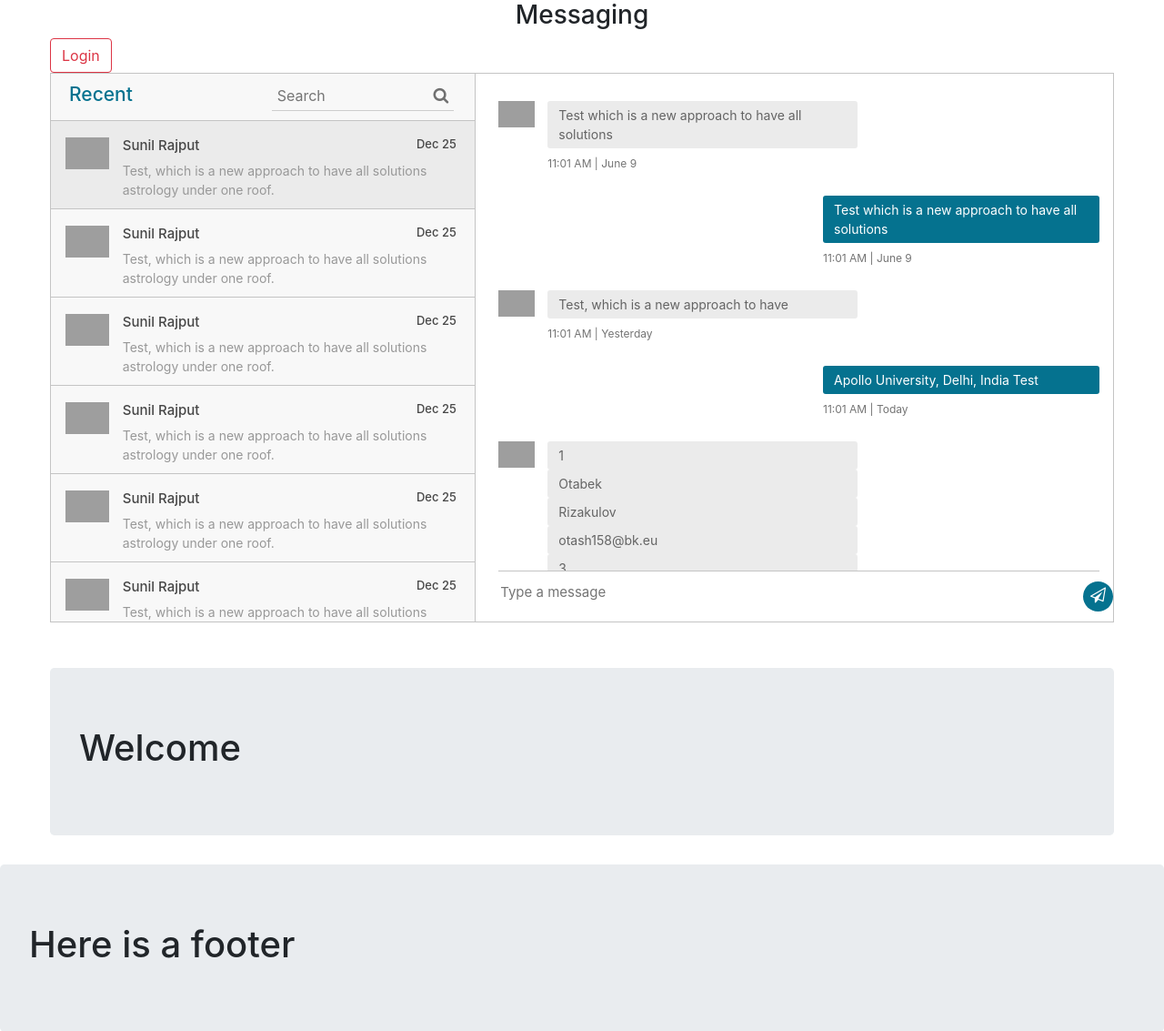
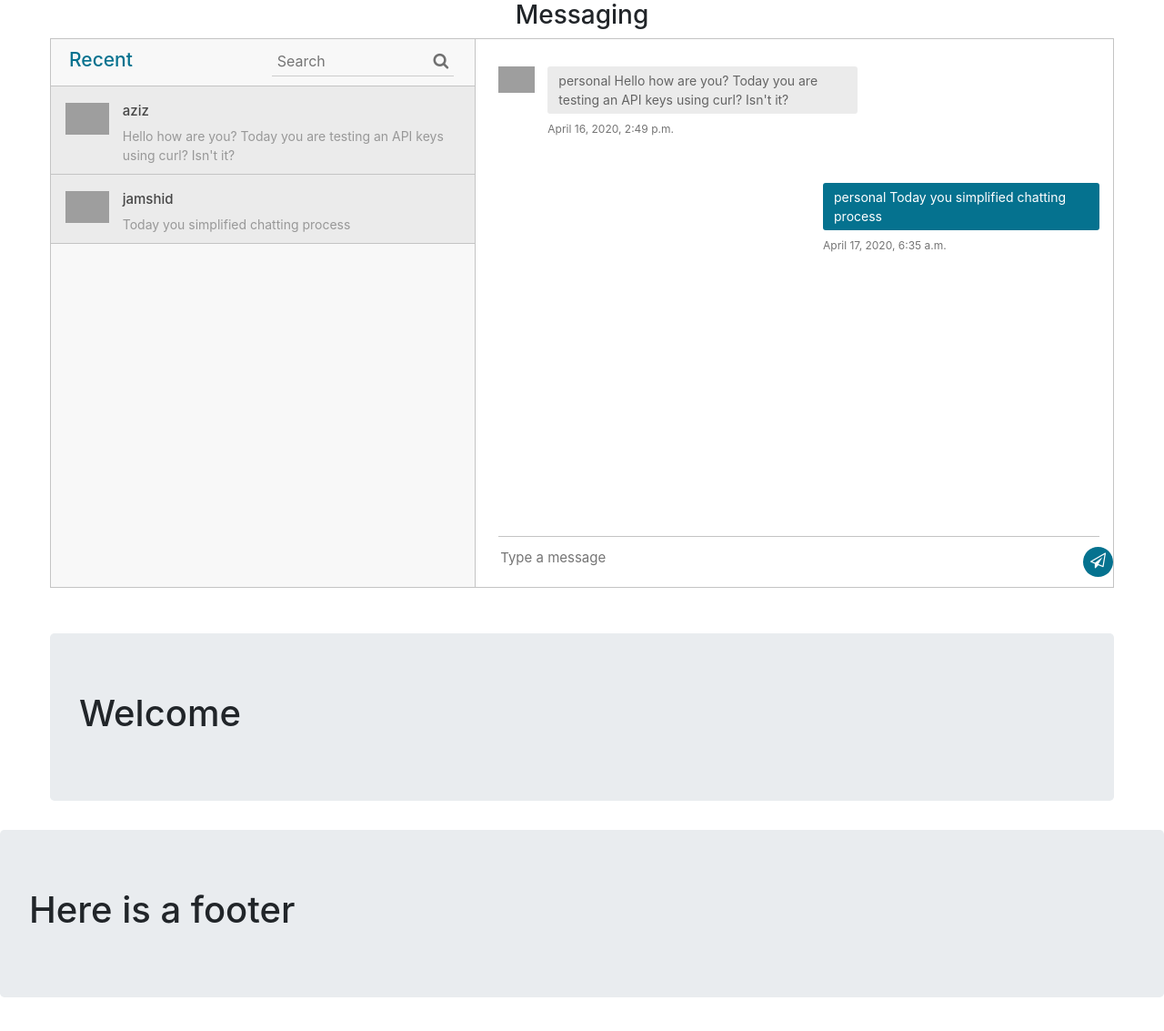
Before and after one commit to u1810291/chat_app, a Django app: page /accounts/ in a window 1280 px wide. Shown: the part 56-1189 px from the top of the page at 91% size. After the commit the page ends 1152 px from the top, so only its background shows below. Run offline with Django 3.2, Linux system fonts and the light colour scheme; a user stored in the database is signed in; data comes from the database, SQL or seed files in the repository; both versions use the stored data as it was after the commit; some libraries are stand-ins or nearby versions; grey boxes are pictures that could not be loaded.

Commit message:
after updating routes

```diff
--- a/docflow/settings.py
+++ b/docflow/settings.py
@@ -35,6 +35,7 @@ INSTALLED_APPS = [
     'django.contrib.sessions',
     'django.contrib.messages',
     'django.contrib.staticfiles',
+    'rest_framework',
     'docs_chat_profile',
 ]
 
--- a/docs_chat_profile/models.py
+++ b/docs_chat_profile/models.py
@@ -1,4 +1,5 @@
 from django.db import models
+from django.contrib.auth.models import User
 
 
 class Chat(models.Model):
@@ -6,7 +7,9 @@ class Chat(models.Model):
     chat_description = models.CharField(max_length=200)
     chat_type = models.CharField(max_length=200)
     chat_text = models.TextField()
-    date_message = models.DateTimeField('date send')
+    date_message = models.DateTimeField()
+    user_first_name_from = models.OneToOneField(User, on_delete=models.CASCADE, default='')
+    user_first_name_to = models.IntegerField(default='')
 
 
 class Groups(models.Model):
--- a/docs_chat_profile/templates/index.html
+++ b/docs_chat_profile/templates/index.html
@@ -7,14 +7,12 @@
   <title>Index Page</title>
   <link href="https://cdnjs.cloudflare.com/ajax/libs/font-awesome/4.7.0/css/font-awesome.css" type="text/css" rel="stylesheet">
 
-  <link rel="stylesheet" type="text/css" href="../static/chat_style.css" >
 {% endblock %}
 {% block body %}
   <body>
   <div class="container1">
     <h3 class=" text-center">Messaging</h3>
     <div class="messaging">
-<button class="btn btn-outline-danger " type="button" name="login">Login</button>
       <div class="inbox_msg">
         <div class="inbox_people">
           <div class="headind_srch">
@@ -30,134 +28,46 @@
             </div>
           </div>
               <div class="inbox_chat">
+            {% for x in chats %}
                 <div class="chat_list active_chat">
                   <div class="chat_people">
                     <div class="chat_img"> <img src="https://ptetutorials.com/images/user-profile.png" alt="sunil"> </div>
                     <div class="chat_ib">
+                        <h5>{{ x.user_first_name_from }}</h5>
+                        <p>{{ x.chat_text }}</p>
     <!--                  https://stackoverflow.com/questions/51601390/django-how-to-loop-through-nested-json-object-in-html/51601981-->
-
-                  <h5>Sunil Rajput <span class="chat_date">Dec 25</span></h5>
-                  <p>Test, which is a new approach to have all solutions
-                    astrology under one roof.</p>
                     </div>
                   </div>
                 </div>
-            <div class="chat_list">
-              <div class="chat_people">
-                <div class="chat_img"> <img src="https://ptetutorials.com/images/user-profile.png" alt="sunil"> </div>
-                <div class="chat_ib">
-                  <h5>Sunil Rajput <span class="chat_date">Dec 25</span></h5>
-                  <p>Test, which is a new approach to have all solutions
-                    astrology under one roof.</p>
-                </div>
-              </div>
-            </div>
-            <div class="chat_list">
-              <div class="chat_people">
-                <div class="chat_img"> <img src="https://ptetutorials.com/images/user-profile.png" alt="sunil"> </div>
-                <div class="chat_ib">
-                  <h5>Sunil Rajput <span class="chat_date">Dec 25</span></h5>
-                  <p>Test, which is a new approach to have all solutions
-                    astrology under one roof.</p>
-                </div>
-              </div>
-            </div>
-            <div class="chat_list">
-              <div class="chat_people">
-                <div class="chat_img"> <img src="https://ptetutorials.com/images/user-profile.png" alt="sunil"> </div>
-                <div class="chat_ib">
-                  <h5>Sunil Rajput <span class="chat_date">Dec 25</span></h5>
-                  <p>Test, which is a new approach to have all solutions
-                    astrology under one roof.</p>
-                </div>
-              </div>
-            </div>
-            <div class="chat_list">
-              <div class="chat_people">
-                <div class="chat_img"> <img src="https://ptetutorials.com/images/user-profile.png" alt="sunil"> </div>
-                <div class="chat_ib">
-                  <h5>Sunil Rajput <span class="chat_date">Dec 25</span></h5>
-                  <p>Test, which is a new approach to have all solutions
-                    astrology under one roof.</p>
-                </div>
-              </div>
-            </div>
-            <div class="chat_list">
-              <div class="chat_people">
-                <div class="chat_img"> <img src="https://ptetutorials.com/images/user-profile.png" alt="sunil"> </div>
-                <div class="chat_ib">
-                  <h5>Sunil Rajput <span class="chat_date">Dec 25</span></h5>
-                  <p>Test, which is a new approach to have all solutions
-                    astrology under one roof.</p>
-                </div>
-              </div>
-            </div>
-            <div class="chat_list">
-              <div class="chat_people">
-                <div class="chat_img"> <img src="https://ptetutorials.com/images/user-profile.png" alt="sunil"> </div>
-                <div class="chat_ib">
-                  <h5>Sunil Rajput <span class="chat_date">Dec 25</span></h5>
-                  <p>Test, which is a new approach to have all solutions
-                    astrology under one roof.</p>
-                </div>
-              </div>
-            </div>
+            {% endfor %}
           </div>
         </div>
         <div class="mesgs">
           <div class="msg_history">
+              {% for obj in chats %}
+                  {% if obj.user_first_name_to is 2 %}
+            <div class="outgoing_msg">
+              <div class="sent_msg">
+                <p>{{ obj.chat_type }}
+                    {{ obj.chat_text }}</p>
+                <span class="time_date"> {{ obj.date_message }}</span>
+                <br>
+              </div>
+            </div>
+                  {% else %}
             <div class="incoming_msg">
               <div class="incoming_msg_img"> <img src="https://ptetutorials.com/images/user-profile.png" alt="sunil"> </div>
               <div class="received_msg">
                   <div class="received_withd_msg">
-                  <p>Test which is a new approach to have all
-                    solutions</p>
-                  <span class="time_date"> 11:01 AM    |    June 9</span></div>
-              </div>
-            </div>
-            <div class="outgoing_msg">
-              <div class="sent_msg">
-                <p>Test which is a new approach to have all
-                  solutions</p>
-                <span class="time_date"> 11:01 AM    |    June 9</span> </div>
-            </div>
-            <div class="incoming_msg">
-              <div class="incoming_msg_img"> <img src="https://ptetutorials.com/images/user-profile.png" alt="sunil"> </div>
-              <div class="received_msg">
-                <div class="received_withd_msg">
-                  <p>Test, which is a new approach to have</p>
-                  <span class="time_date"> 11:01 AM    |    Yesterday</span></div>
-              </div>
-            </div>
-            <div class="outgoing_msg">
-              <div class="sent_msg">
-                <p>Apollo University, Delhi, India Test</p>
-                <span class="time_date"> 11:01 AM    |    Today</span> </div>
-            </div>
-            <div class="incoming_msg">
-              <div class="incoming_msg_img"> <img src="https://ptetutorials.com/images/user-profile.png" alt="sunil"> </div>
-              <div class="received_msg">
-                  <div class="received_withd_msg">
-
-                      {% for user in users %}
-                      <p>{{ user.id }}</p>
-                      <p>{{ user.first_name }}</p>
-                      <p>{{ user.last_name }}</p>
-                      <p>{{ user.email }}</p>
-                      {% endfor %}
-{#                      {% for obj in chat %}#}
-{#                        <p>{{ obj.chat_id }}</p>#}
-{#                        <p>{{ obj.chat_description }}</p>#}
-{#                        <p>{{ obj.chat_type }}</p>#}
-{#                        <p>{{ obj.chat_text }}</p>#}
-{#                        <p>{{ obj.date_message }}</p>#}
-{##}
-{#                        <br>#}
-{#                    {% endfor %}#}
-                  <span class="time_date"> 11:01 AM    |    Today</span>
+                    <p>{{ obj.chat_type }}
+                        {{ obj.chat_text }}</p>
+                    <span class="time_date"> {{ obj.date_message }}</span>
+                    <br>
                 </div>
               </div>
             </div>
+                  {% endif %}
+              {% endfor %}
           </div>
 <!--          <form method="post" enctype="multipart/form-data">-->
           <div class="type_msg ">
@@ -184,4 +94,5 @@
           <h1>Welcome</h1>
       </div>
   </div>
+  </body>
 {% endblock %}
--- a/docs_chat_profile/urls.py
+++ b/docs_chat_profile/urls.py
@@ -3,6 +3,7 @@ from django.conf import settings
 from django.conf.urls.static import static
 from django.contrib.staticfiles.urls import staticfiles_urlpatterns
 from . import views
+from .views import IndexView
 from django.contrib.auth.views import (
     LoginView,
     LogoutView,
@@ -15,6 +16,7 @@ from django.contrib.auth.views import (
 
 urlpatterns = [
     path('', views.index),
+    # path('', IndexView.as_view()),
     path('home/', views.home, name='home'),
     path('login/', LoginView.as_view(template_name='accounts/login.html'), name='login'),
     path('logout/', LogoutView.as_view(template_name='accounts/logout.html'), name='logout'),
--- a/docs_chat_profile/views.py
+++ b/docs_chat_profile/views.py
@@ -1,5 +1,6 @@
 from django.contrib import messages
 from django.shortcuts import render, redirect, Http404
+
 from .forms import RegistrationForm, EditProfileForm
 from .models import Chat
 from django.contrib.auth import login, authenticate
@@ -7,6 +8,10 @@ from django.contrib.auth.models import User
 from django.contrib.auth.forms import PasswordChangeForm
 from django.contrib.auth import update_session_auth_hash
 from django.contrib.auth.decorators import login_required
+
+from rest_framework.views import APIView
+from rest_framework.response import Response
+from .serializers import ChatSerializer
 # def index(request):
 #     if request.method == 'POST':
 #         form = SmileForm(request.POST, request.FILES)
@@ -26,9 +31,22 @@ def home(request):
 
 @login_required()
 def index(request):
-    users = User.objects.all()
-    return render(request, 'index.html', {'users': users})
+    chats = Chat.objects.all()
+    return render(request, 'index.html', {'chats': chats})
 
+
+class IndexView(APIView):
+    def get(self, request):
+        chat = Chat.objects.all()
+        serializer = ChatSerializer(chat, many=True)
+        return Response({'chat': serializer.data})
+
+    def post(self, request):
+        chat = request.data.get('chat')
+        serializer = ChatSerializer(data=chat)
+        if serializer.is_valid(raise_exception=True):
+            chat_saved = serializer.save()
+            return Response({"success": "Chat ' {} ' created successfully".format(chat.chat_type)})
 
 def register(request):
     form = RegistrationForm(request.POST)
```
Also changed, not shown: docs_chat_profile/serializers.py (added, +25 -0 lines), db.sqlite3, docs_chat_profile/migrations/0001_initial.py (deleted). Lines whose indentation alone changed are shown as unchanged.
